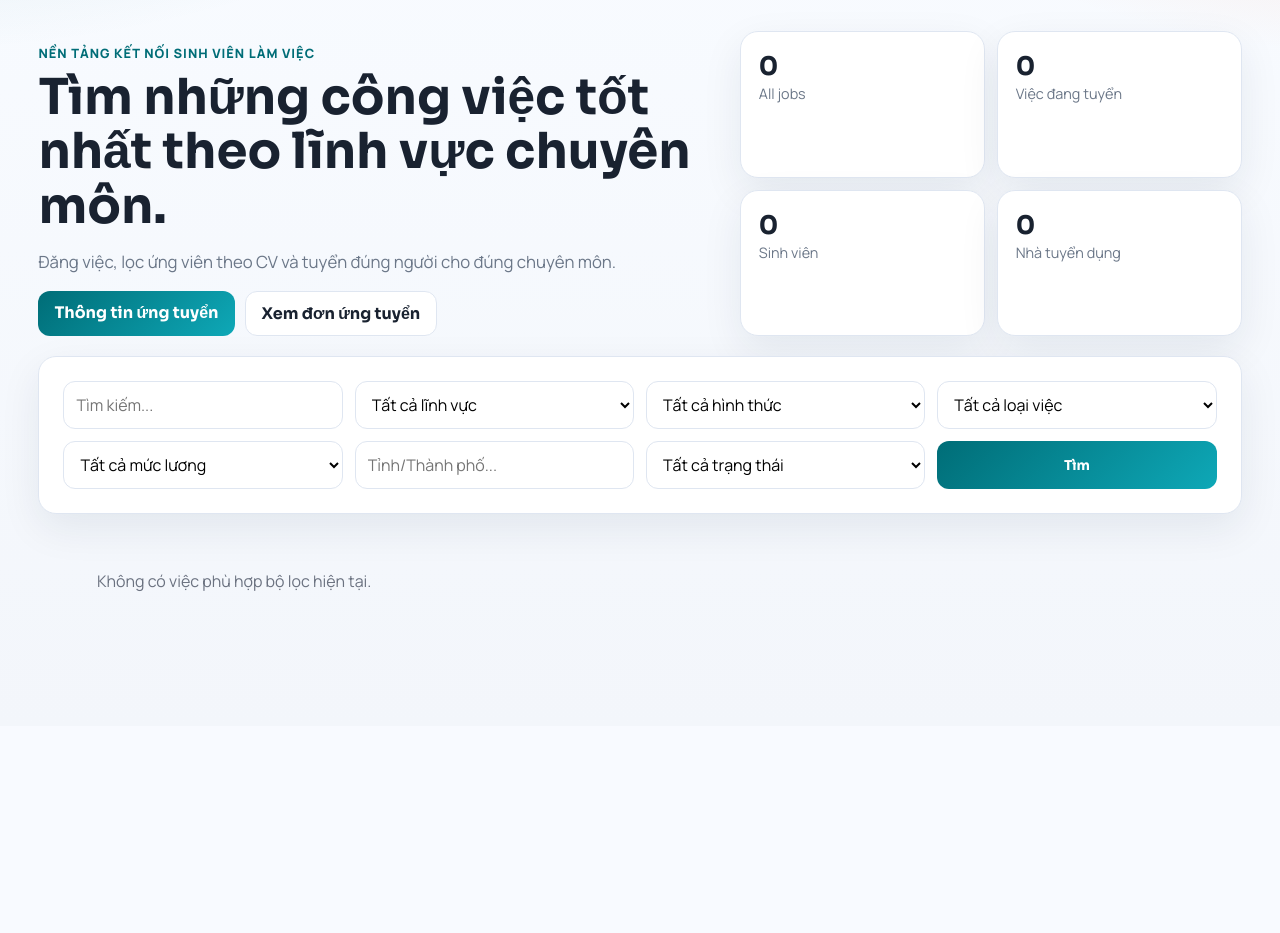
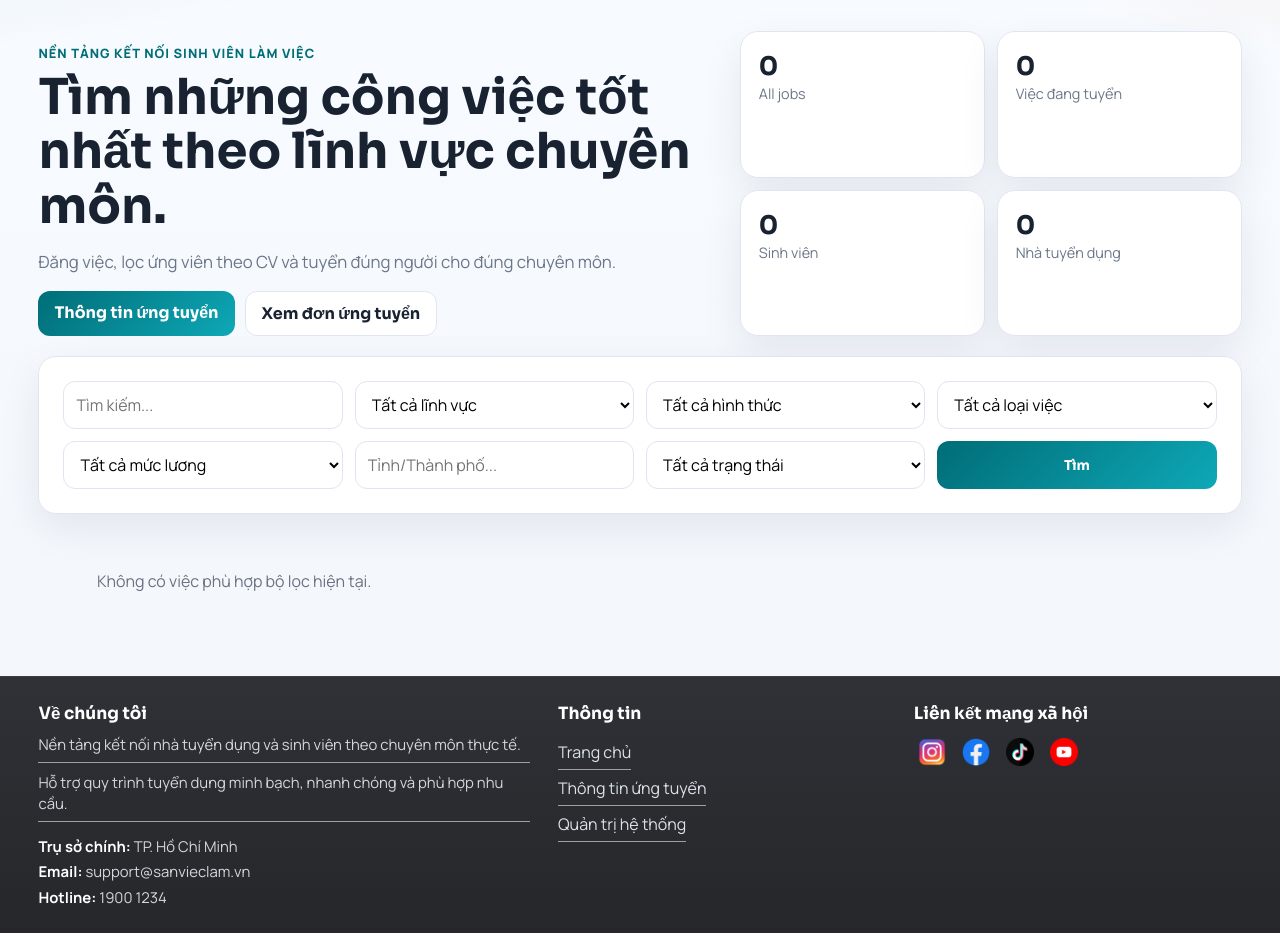
Before and after one commit to phuc05112005/freelance-job, a Django app: page / in a window 1280 px wide. Shown: the part 74-1007 px from the top of the page. Before the commit the page ends 665 px from the top, so only its background shows below. Run offline with Django 5.2, Linux system fonts and the light colour scheme; the visitor is signed in with stand-in values (Sample User, id 1); data comes from the database, SQL or seed files in the repository; data that the repository does not hold is empty; parts of the project's set-up code (start-up, migrations or seed data) failed here and were passed over.

Commit message:
upload footer

```diff
--- a/static/css/site.css
+++ b/static/css/site.css
@@ -23,6 +23,8 @@ body {
     color: var(--ink);
     background: var(--bg);
     min-height: 100vh;
+    display: flex;
+    flex-direction: column;
 }
 
 .bg-layer {
@@ -47,6 +49,7 @@ body {
     background: rgba(248, 251, 255, 0.86);
     border-bottom: 1px solid rgba(223, 230, 241, 0.8);
     z-index: 30;
+    flex-shrink: 0;
 }
 
 .nav-wrap {
@@ -145,6 +148,103 @@ body {
 }
 .page {
     padding: 32px 0 48px;
+    flex: 1 0 auto;
+}
+
+.site-footer {
+    margin-top: auto;
+    background: linear-gradient(180deg, #2f3136 0%, #25272b 100%);
+    color: #e5e7eb;
+    border-top: 1px solid rgba(255, 255, 255, 0.1);
+    flex-shrink: 0;
+}
+
+.footer-grid {
+    display: grid;
+    grid-template-columns: 1.5fr 1fr 1fr;
+    gap: 28px;
+    padding: 26px 0 20px;
+}
+
+.footer-col h3 {
+    margin: 0 0 10px;
+    font-family: "Sora", sans-serif;
+    font-size: 1.06rem;
+    color: #ffffff;
+}
+
+.footer-col p {
+    margin: 0 0 9px;
+    color: #d3d7de;
+    font-size: 0.93rem;
+    line-height: 1.45;
+    max-width: 520px;
+}
+
+.footer-col > p {
+    border-bottom: 1px solid rgba(255, 255, 255, 0.55);
+    padding-bottom: 6px;
+}
+
+.footer-contact {
+    margin-top: 14px;
+}
+
+.footer-contact p {
+    margin: 0 0 4px;
+    border-bottom: 0 !important;
+}
+
+.footer-contact strong {
+    color: #ffffff;
+}
+
+.footer-links {
+    display: grid;
+    align-content: start;
+    gap: 7px;
+}
+
+.footer-links a {
+    color: #dbe1ea;
+    text-decoration: none;
+    border-bottom: 1px solid rgba(255, 255, 255, 0.55);
+    padding-bottom: 6px;
+    width: fit-content;
+}
+
+.footer-links a:hover {
+    color: #ffffff;
+}
+
+.social-row {
+    display: flex;
+    align-items: center;
+    gap: 8px;
+    margin-top: 8px;
+}
+
+.social-icon {
+    width: 36px;
+    height: 36px;
+    border-radius: 10px;
+    display: inline-flex;
+    align-items: center;
+    justify-content: center;
+    text-decoration: none;
+    transition: transform .2s, box-shadow .2s, opacity .2s;
+}
+
+.social-icon img {
+    width: 28px;
+    height: 28px;
+    object-fit: contain;
+}
+
+.social-icon:hover {
+    transform: translateY(-2px);
+    box-shadow: 0 6px 14px rgba(0, 0, 0, 0.25);
+    opacity: 0.88;
 }
 
 .hero {
@@ -756,6 +856,11 @@ th {
     .application-summary {
         grid-template-columns: repeat(2, minmax(0, 1fr));
     }
+
+    .footer-grid {
+        grid-template-columns: 1fr;
+        gap: 18px;
+    }
 }
 
 @media (max-width: 620px) {
--- a/templates/base.html
+++ b/templates/base.html
@@ -74,5 +74,51 @@
         {% endif %}
         {% block content %}{% endblock %}
     </main>
+
+    <footer class="site-footer">
+        <div class="container footer-grid">
+            <section class="footer-col">
+                <h3>Về chúng tôi</h3>
+                <p>Nền tảng kết nối nhà tuyển dụng và sinh viên theo chuyên môn thực tế.</p>
+                <p>Hỗ trợ quy trình tuyển dụng minh bạch, nhanh chóng và phù hợp nhu cầu.</p>
+                <div class="footer-contact">
+                    <p><strong>Trụ sở chính:</strong> TP. Hồ Chí Minh</p>
+                    <p><strong>Email:</strong> support@sanvieclam.vn</p>
+                    <p><strong>Hotline:</strong> 1900 1234</p>
+                </div>
+            </section>
+
+            <section class="footer-col footer-links">
+                <h3>Thông tin</h3>
+                <a href="{% url 'home' %}">Trang chủ</a>
+                {% if user.is_authenticated %}
+                    <a href="{% url 'application_list' %}">Thông tin ứng tuyển</a>
+                {% else %}
+                    <a href="{% url 'login' %}">Đăng nhập</a>
+                {% endif %}
+                {% if user.role == 'admin' or user.is_staff or user.is_superuser %}
+                    <a href="{% url 'admin_center' %}">Quản trị hệ thống</a>
+                {% endif %}
+            </section>
+
+            <section class="footer-col">
+                <h3>Liên kết mạng xã hội</h3>
+                <div class="social-row">
+                    <a href="https://www.instagram.com/" class="social-icon" aria-label="Instagram">
+                        <img src="{% static 'icon/ig.png' %}" alt="Instagram">
+                    </a>
+                    <a href="https://www.facebook.com/" class="social-icon" aria-label="Facebook">
+                        <img src="{% static 'icon/fb.png' %}" alt="Facebook">
+                    </a>
+                    <a href="https://www.tiktok.com/" class="social-icon" aria-label="TikTok">
+                        <img src="{% static 'icon/tt.png' %}" alt="TikTok">
+                    </a>
+                    <a href="https://www.youtube.com/" class="social-icon" aria-label="YouTube">
+                        <img src="{% static 'icon/yt.png' %}" alt="YouTube">
+                    </a>
+                </div>
+            </section>
+        </div>
+    </footer>
 </body>
 </html>
```
Also changed, not shown: static/icon/fb.png (added), static/icon/ig.png (added), static/icon/tt.png (added), static/icon/yt.png (added).
